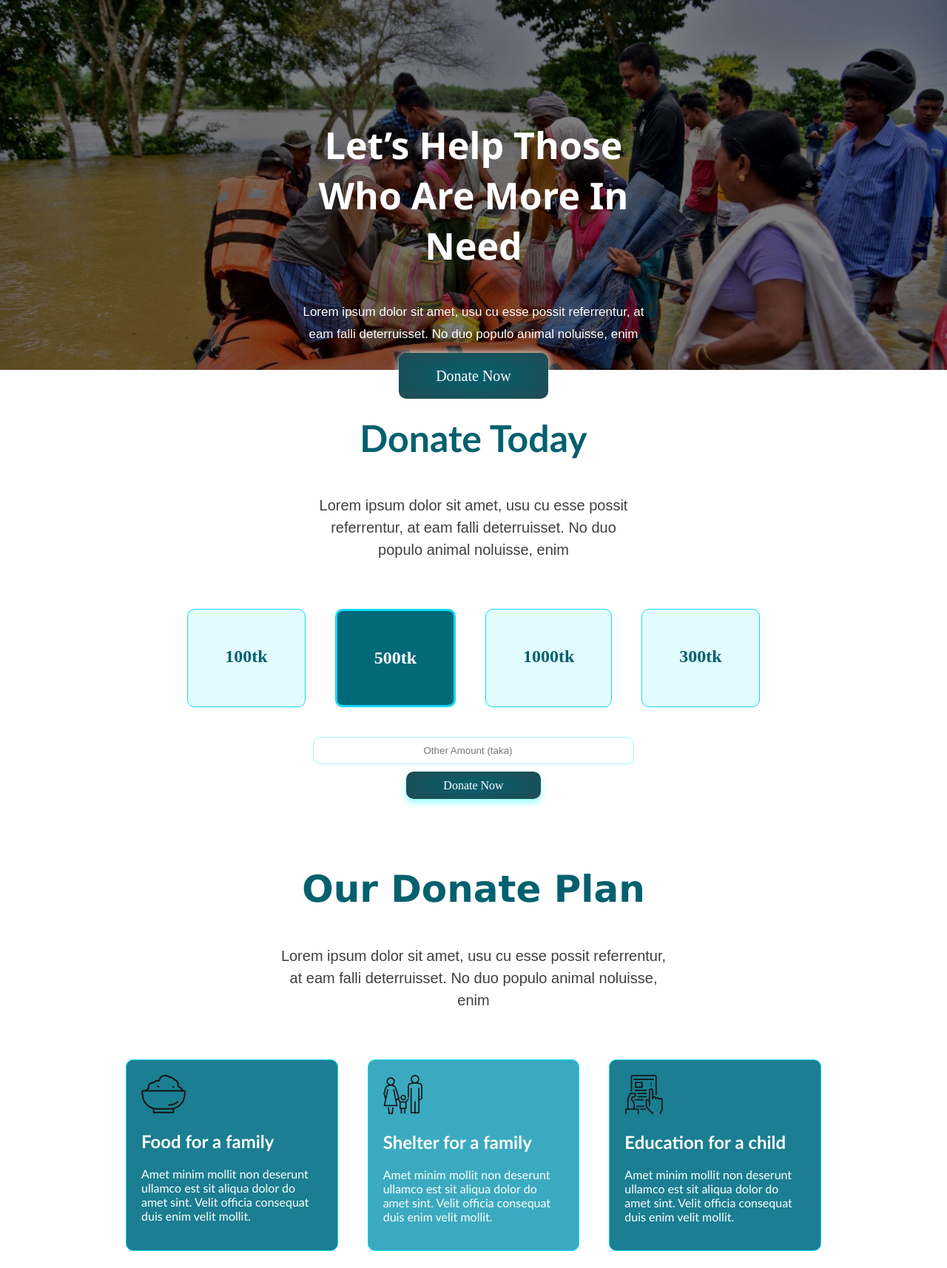
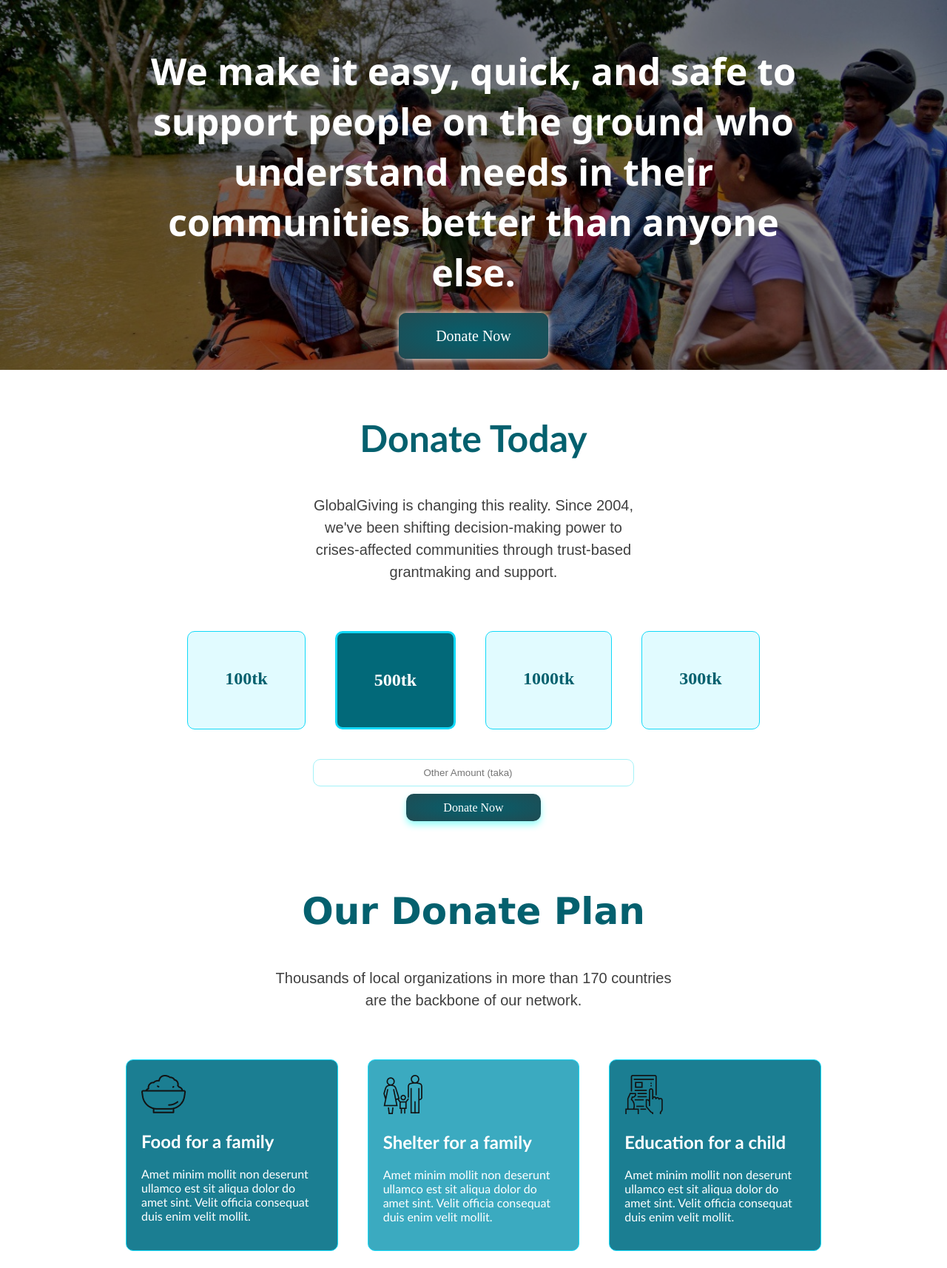
Before and after one commit to web-dev-mohsin/1-assignment-donate-today, a plain HTML site: page index.html in a window 1280 px wide. Shown: the top 1714 px of the page at 74% size. Drawn offline with Linux system fonts and the light colour scheme.

Commit message:
added some information

```diff
--- a/css/style.css
+++ b/css/style.css
@@ -35,7 +35,7 @@ body{
 #header-contant-details p{
     font-size: 12px;
     font-family: Arial, Helvetica, sans-serif;
-    line-height: 30px;
+    line-height: 20px;
 }
 
 #header-contant-details p{
@@ -56,9 +56,9 @@ body{
 #text{
    display: block;
    text-align: center;
-   padding-top: 120px;
-   padding-left: 400px;
-   padding-right: 400px;
+   padding-top: 20px;
+   padding-left: 200px;
+   padding-right: 200px;
 
 }
 
--- a/index.html
+++ b/index.html
@@ -16,10 +16,9 @@
 
             <div id="header-contant-details">
                 <div id="text">
-                    <h2>Let’s Help Those Who Are More In Need</h2>
+                    <h2>We make it easy, quick, and safe to support people on the ground who understand needs in their communities better than anyone else.</h2>
 
-                    <p>Lorem ipsum dolor sit amet, usu cu esse possit referrentur, at eam falli
-                        deterruisset. No duo populo animal noluisse, enim</p>
+                    <!-- <p>They were there long before the news cameras arrived, and they’ll be there long after the cameras leave. They know how to make their communities more resilient to future disasters, and they’re already hard at work. GlobalGiving puts donations and grants directly into their hands. Because the status quo—which gives the vast majority of funding to a few large organizations—doesn’t make sense.</p> -->
                       <a href="https://www.icrc.org/en/donate/afghanistan" target="_blank" rel="noopener noreferrer">Donate Now</a>
                   </div>
             </div>
@@ -41,8 +40,7 @@
         <div class="">
             <div class="donate-details">
                 <h1>Donate Today</h1>
-                <p>Lorem ipsum dolor sit amet, usu cu esse possit referrentur, at eam falli
-                    deterruisset. No duo populo animal noluisse, enim</p>
+                <p>GlobalGiving is changing this reality. Since 2004, we've been shifting decision-making power to crises-affected communities through trust-based grantmaking and support.</p>
             </div>
 
             <div id="donate-amount" class="width-half flex-section">
@@ -68,8 +66,7 @@
     <section id="donate-plane-main-section">
         <div id="donate-plane-heading">
             <h1>Our Donate Plan</h1>
-            <p>Lorem ipsum dolor sit amet, usu cu esse possit referrentur, at eam falli
-                deterruisset. No duo populo animal noluisse, enim</p>
+            <p>Thousands of local organizations in more than 170 countries are the backbone of our network.</p>
         </div >
 
         <div class="thir-flex iteam-plan">
@@ -97,9 +94,8 @@
 
         <section class="flex-box">
             <div class="widht-half">
-                <h1>Their lives depend on your donation</h1>
-                <p>Lorem ipsum dolor sit amet, usu cu esse possit referrentur, at eam falli deterruisset. No duo populo animal noluisse, enim
-                    Lorem ipsum dolor sit amet, usu cu esse possit referrentur, at eam falli deterruisset.</p>
+                <h1>Disaster Response</h1>
+                <p>When a disaster strikes, recovery efforts led by people who live and work in affected communities are often overlooked and underfunded.</p>
                 <a href="http://google.com" target="_blank" rel="noopener noreferrer">How to Contribute</a>
             </div>
 
@@ -118,8 +114,7 @@
 
             <div class="widht-half">
                 <h1>Their lives depend on your donation</h1>
-                <p>Lorem ipsum dolor sit amet, usu cu esse possit referrentur, at eam falli deterruisset. No duo populo animal noluisse, enim
-                    Lorem ipsum dolor sit amet, usu cu esse possit referrentur, at eam falli deterruisset.</p>
+                <p>We’re also powered by thousands of awesome donors and companies. Together, we’re determined to change the way disaster recovery is done around the world.</p>
                 <a href="http://google.com" target="_blank" rel="noopener noreferrer">How to Contribute</a>
             </div>
 
```
